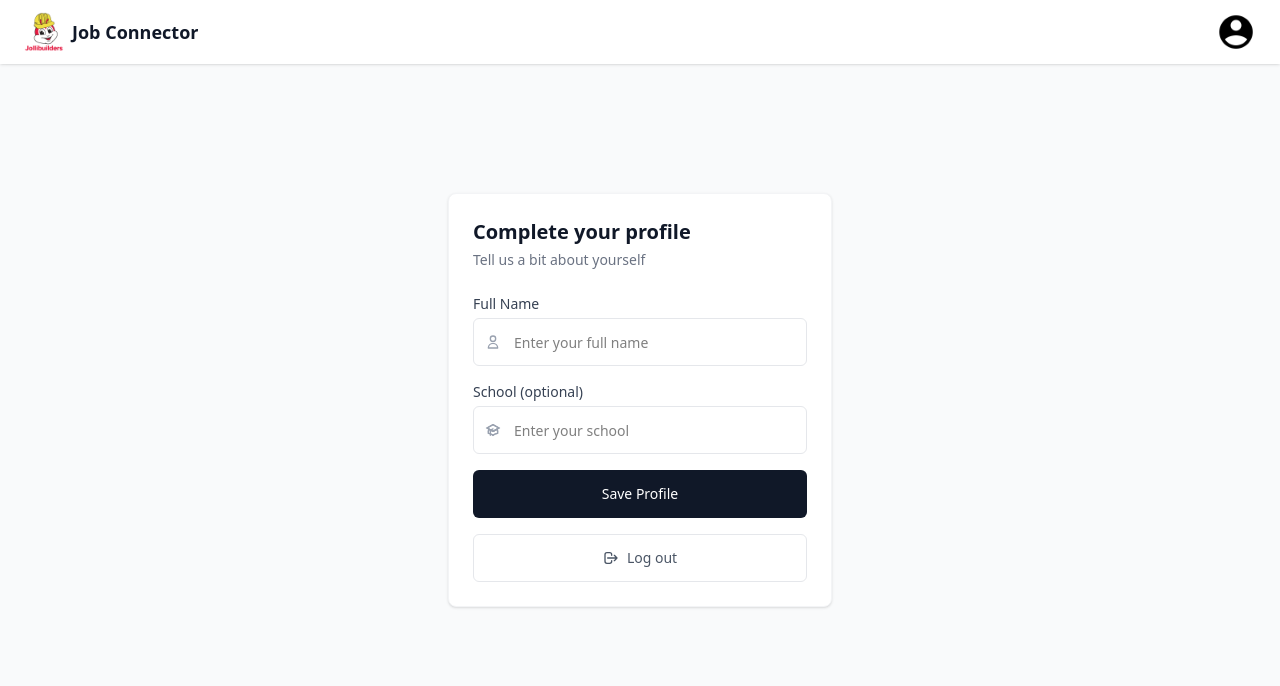
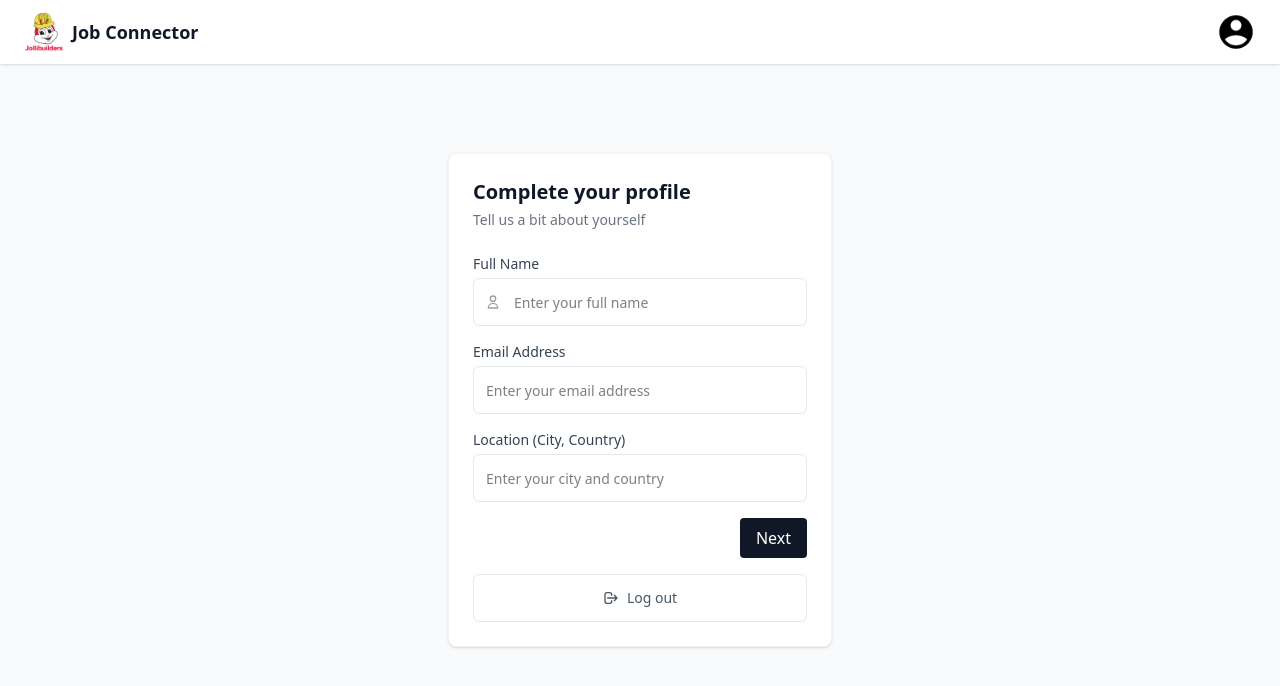
Before and after one commit to Jollibuilders/FIP_Project, a React (Vite) app in the folder frontend/: page /profile-setup in a window 1280 px wide. Shown: the top 686 px of the page. Built offline with nearby package versions, Linux system fonts and the light colour scheme; no server answers; sample sign-in values are in the browser's storage.

Commit message:
refactor profile setup into step-based form components
still needs to work on key skills tags, data validation, and firebase integration

```diff
--- a/frontend/src/ProfileSetup.jsx
+++ b/frontend/src/ProfileSetup.jsx
@@ -4,16 +4,34 @@ import { useNavigate } from 'react-router-dom';
 import { doc, updateDoc } from 'firebase/firestore';
 import { db } from './firebase';
 import { HiOutlineAcademicCap, HiOutlineUser, HiOutlineLogout } from 'react-icons/hi';
+import BasicInfo from "./components/profile_setup/BasicInfo.jsx";
+import ProfessionalDetails from "./components/profile_setup/ProfessionalDetails.jsx";
+import JobPreferences from "./components/profile_setup/JobPreferences.jsx";
+import AboutMe from "./components/profile_setup/AboutMe.jsx";
 
 const ProfileSetup = () => {
-  const [fullName, setFullName] = useState('');
-  const [school, setSchool] = useState('');
+  const [currentStep, setCurrentStep] = useState(0);
   const [error, setError] = useState('');
   const [success, setSuccess] = useState(false);
   const [loading, setLoading] = useState(false);
   const [currentUserUID, setCurrentUserUID] = useState(null);
   const navigate = useNavigate();
   const auth = getAuth();
+
+  const [formData, setFormData] = useState({
+    fullName: '',
+    emailAddress: '',
+    location: '',
+    school: '',
+    currentJobTitle: '',
+    yearsOfExperience: 0,
+    keySkills: [],
+    desiredJobTitle: '',
+    employmentType: '',
+    desiredLocation: '',
+    resume: null,
+    aboutMe: ''
+  })
 
   useEffect(() => {
     const unsubscribe = onAuthStateChanged(auth, (user) => {
@@ -32,10 +50,18 @@ const ProfileSetup = () => {
     }
   };
 
+  const nextStep = () => {
+    setCurrentStep((prev) => prev + 1);
+  }
+
+  const previousStep = () => {
+    setCurrentStep((prev) => prev - 1);
+  }
+
   const handleSubmit = async (e) => {
     e.preventDefault();
 
-    if (!fullName.trim()) {
+    if (!formData.fullName.trim()) {
       setError('Full Name is required.');
       return;
     }
@@ -49,10 +75,7 @@ const ProfileSetup = () => {
       setLoading(true);
       setError('');
 
-      await updateDoc(doc(db, 'users', currentUserUID), {
-        fullName,
-        school: school || null,
-      });
+      await updateDoc(doc(db, 'users', currentUserUID), formData);
 
       setSuccess(true);
       navigate('/home')
@@ -63,6 +86,13 @@ const ProfileSetup = () => {
       setLoading(false);
     }
   };
+
+  const steps = [
+    <BasicInfo formData={formData} setFormData={setFormData} />,
+    <ProfessionalDetails formData={formData} setFormData={setFormData} />,
+    <JobPreferences formData={formData} setFormData={setFormData} />,
+    <AboutMe formData={formData} setFormData={setFormData} />
+  ]
 
   return (
     <div className="min-h-screen flex items-center justify-center bg-gray-50 p-4">
@@ -84,48 +114,32 @@ const ProfileSetup = () => {
           )}
 
           <form onSubmit={handleSubmit} className="space-y-4">
-            <div>
-              <label htmlFor="fullName" className="block text-sm font-medium text-gray-700 mb-1">
-                Full Name
-              </label>
-              <div className="relative">
-                <div className="absolute inset-y-0 left-0 pl-3 flex items-center pointer-events-none">
-                  <HiOutlineUser className="h-4 w-4 text-gray-400" />
-                </div>
-                <input
-                  type="text"
-                  id="fullName"
-                  value={fullName}
-                  onChange={(e) => setFullName(e.target.value)}
-                  className="pl-10 w-full h-12 border border-gray-200 rounded-md text-sm focus:border-gray-900 focus:ring-0 transition-colors"
-                  placeholder="Enter your full name"
-                />
-              </div>
-            </div>
+            {/* Render the current step */}
+            {steps[currentStep]}
 
-            <div>
-              <label htmlFor="school" className="block text-sm font-medium text-gray-700 mb-1">
-                School (optional)
-              </label>
-              <div className="relative">
-                <div className="absolute inset-y-0 left-0 pl-3 flex items-center pointer-events-none">
-                  <HiOutlineAcademicCap className="h-4 w-4 text-gray-400" />
-                </div>
-                <input
-                  type="text"
-                  id="school"
-                  value={school}
-                  onChange={(e) => setSchool(e.target.value)}
-                  className="pl-10 w-full h-12 border border-gray-200 rounded-md text-sm focus:border-gray-900 focus:ring-0 transition-colors"
-                  placeholder="Enter your school"
-                />
-              </div>
-            </div>
-
+            <div className="flex justify-between mt-4">
+              {currentStep > 0 && (
+                <button
+                  type="button"
+                  onClick={previousStep}
+                  className="px-4 py-2 bg-gray-300 rounded hover:bg-gray-400"
+                >
+                  Previous
+                </button>
+              )}
+              {currentStep < steps.length - 1 ? (
+                <button
+                  type="button"
+                  onClick={nextStep}
+                  className="ml-auto px-4 py-2 bg-gray-900 text-white rounded hover:bg-gray-800"
+                >
+                  Next
+                </button>
+              ) : (
                 <button
                   type="submit"
                   disabled={loading}
-              className={`w-full h-12 rounded-md text-sm font-medium transition-colors duration-200 ${
+                  className={`ml-auto px-4 py-2 rounded transition-colors duration-200 ${
                     loading
                       ? 'bg-gray-100 text-gray-400 cursor-not-allowed'
                       : 'bg-gray-900 text-white hover:bg-gray-800'
@@ -133,6 +147,8 @@ const ProfileSetup = () => {
                 >
                   {loading ? 'Saving...' : 'Save Profile'}
                 </button>
+              )}
+            </div>
           </form>
 
           <button
--- /dev/null
+++ b/frontend/src/components/profile_setup/AboutMe.jsx
@@ -0,0 +1,27 @@
+import React from 'react';
+
+const AboutMe = ({ formData, setFormData }) => {
+  const handleChange = (e) => {
+    setFormData({ ...formData, [e.target.name]: e.target.value });
+  };
+
+  return (
+    <div>
+      <div className="mb-4">
+        <label htmlFor="aboutMe" className="block text-sm font-medium text-gray-700 mb-1">
+          About Me
+        </label>
+        <textarea
+          name="aboutMe"
+          id="aboutMe"
+          value={formData.aboutMe}
+          onChange={handleChange}
+          className="w-full h-32 border border-gray-200 rounded-md text-sm focus:border-gray-900 focus:ring-0 transition-colors px-3"
+          placeholder="Tell us about yourself"
+        />
+      </div>
+    </div>
+  )
+}
+
+export default AboutMe;
--- /dev/null
+++ b/frontend/src/components/profile_setup/BasicInfo.jsx
@@ -0,0 +1,64 @@
+import React from 'react';
+import { HiOutlineUser } from 'react-icons/hi';
+
+const BasicInfo = ({ formData, setFormData }) => {
+  const handleChange = (e) => {
+    setFormData({ ...formData, [e.target.name]: e.target.value });
+  };
+
+  return (
+    <div>
+      <div className="mb-4">
+        <label htmlFor="fullName" className="block text-sm font-medium text-gray-700 mb-1">
+          Full Name
+        </label>
+        <div className="relative">
+          <div className="absolute inset-y-0 left-0 pl-3 flex items-center pointer-events-none">
+            <HiOutlineUser className="h-4 w-4 text-gray-400" />
+          </div>
+          <input
+            type="text"
+            name="fullName"
+            id="fullName"
+            value={formData.fullName}
+            onChange={handleChange}
+            className="pl-10 w-full h-12 border border-gray-200 rounded-md text-sm focus:border-gray-900 focus:ring-0 transition-colors"
+            placeholder="Enter your full name"
+          />
+        </div>
+      </div>
+
+      <div className="mb-4">
+        <label htmlFor="emailAddress" className="block text-sm font-medium text-gray-700 mb-1">
+          Email Address
+        </label>
+        <input
+          type="email"
+          name="emailAddress"
+          id="emailAddress"
+          value={formData.emailAddress}
+          onChange={handleChange}
+          className="w-full h-12 border border-gray-200 rounded-md text-sm focus:border-gray-900 focus:ring-0 transition-colors px-3"
+          placeholder="Enter your email address"
+        />
+      </div>
+
+      <div className="mb-4">
+        <label htmlFor="location" className="block text-sm font-medium text-gray-700 mb-1">
+          Location (City, Country)
+        </label>
+        <input
+          type="text"
+          name="location"
+          id="location"
+          value={formData.location}
+          onChange={handleChange}
+          className="w-full h-12 border border-gray-200 rounded-md text-sm focus:border-gray-900 focus:ring-0 transition-colors px-3"
+          placeholder="Enter your city and country"
+        />
+      </div>
+    </div>
+  );
+};
+
+export default BasicInfo;
--- /dev/null
+++ b/frontend/src/components/profile_setup/JobPreferences.jsx
@@ -0,0 +1,77 @@
+import React from 'react';
+
+const JobPreferences = ({ formData, setFormData }) => {
+  const handleChange = (e) => {
+    setFormData({ ...formData, [e.target.name]: e.target.value });
+  };
+
+  return (
+    <div>
+      <div className="mb-4">
+        <label htmlFor="desiredJobTitle" className="block text-sm font-medium text-gray-700 mb-1">
+          Desired Job Title
+        </label>
+        <input
+          type="text"
+          name="desiredJobTitle"
+          id="desiredJobTitle"
+          value={formData.desiredJobTitle}
+          onChange={handleChange}
+          className="w-full h-12 border border-gray-200 rounded-md text-sm focus:border-gray-900 focus:ring-0 transition-colors px-3"
+          placeholder="Enter your desired job title"
+        />
+      </div>
+
+      <div className="mb-4">
+        <label htmlFor="employmentType" className="block text-sm font-medium text-gray-700 mb-1">
+          Employment Type
+        </label>
+        <select
+          name="employmentType"
+          id="employmentType"
+          value={formData.employmentType}
+          onChange={handleChange}
+          className="w-full h-12 border border-gray-200 rounded-md text-sm focus:border-gray-900 focus:ring-0 transition-colors px-3">
+          <option value="">Select an option</option>
+          <option value="Full-time">Full-time</option>
+          <option value="Part-time">Part-time</option>
+          <option value="Contract">Contract</option>
+          <option value="Internship">Internship</option>
+        </select>
+      </div>
+
+      <div className="mb-4">
+        <label htmlFor="desiredLocation" className="block text-sm font-medium text-gray-700 mb-1">
+          Desired Location
+        </label>
+        <select
+          name="desiredLocation"
+          id="desiredLocation"
+          value={formData.desiredLocation}
+          onChange={handleChange}
+          className="w-full h-12 border border-gray-200 rounded-md text-sm focus:border-gray-900 focus:ring-0 transition-colors px-3">
+          <option value="">Select an option</option>
+          <option value="Remote">Remote</option>
+          <option value="Hybrid">Hybrid</option>
+          <option value="On-Site">On-Site</option>
+        </select>
+      </div>
+
+      <div className="mb-4">
+        <label htmlFor="resume" className="block text-sm font-medium text-gray-700 mb-1">
+          Resume
+        </label>
+        <input
+          type="file"
+          name="resume"
+          id="resume"
+          accept=".pdf"
+          onChange={handleChange}
+          className="w-full h-12 border border-gray-200 rounded-md text-sm focus:border-gray-900 focus:ring-0 transition-colors px-3"
+        />
+      </div>
+    </div>
+  )
+}
+
+export default JobPreferences;
--- /dev/null
+++ b/frontend/src/components/profile_setup/ProfessionalDetails.jsx
@@ -0,0 +1,73 @@
+import React from 'react';
+
+const ProfessionalDetails = ({ formData, setFormData }) => {
+  const handleChange = (e) => {
+    setFormData({ ...formData, [e.target.name]: e.target.value });
+  };
+
+  return (
+    <div>
+      <div className="mb-4">
+        <label htmlFor="school" className="block text-sm font-medium text-gray-700 mb-1">
+          School
+        </label>
+        <input
+          type="text"
+          name="school"
+          id="school"
+          value={formData.school}
+          onChange={handleChange}
+          className="w-full h-12 border border-gray-200 rounded-md text-sm focus:border-gray-900 focus:ring-0 transition-colors px-3"
+          placeholder="Enter your school"
+        />
+      </div>
+
+      <div className="mb-4">
+        <label htmlFor="currentJobTitle" className="block text-sm font-medium text-gray-700 mb-1">
+          Current Job Title
+        </label>
+        <input
+          type="text"
+          name="currentJobTitle"
+          id="currentJobTitle"
+          value={formData.currentJobTitle}
+          onChange={handleChange}
+          className="w-full h-12 border border-gray-200 rounded-md text-sm focus:border-gray-900 focus:ring-0 transition-colors px-3"
+          placeholder="Enter your current job title"
+        />
+      </div>
+
+      <div className="mb-4">
+        <label htmlFor="yearsOfExperience" className="block text-sm font-medium text-gray-700 mb-1">
+          Years of Experience
+        </label>
+        <input
+          type="number"
+          name="yearsOfExperience"
+          id="yearsOfExperience"
+          value={formData.yearsOfExperience}
+          onChange={handleChange}
+          className="w-full h-12 border border-gray-200 rounded-md text-sm focus:border-gray-900 focus:ring-0 transition-colors px-3"
+          placeholder="Enter your amount of experience"
+        />
+      </div>
+
+      <div className="mb-4">
+        <label htmlFor="keySkills" className="block text-sm font-medium text-gray-700 mb-1">
+          Key Skills
+        </label>
+        <input
+          type="text"
+          name="keySkills"
+          id="keySkills"
+          value={formData.keySkills}
+          onChange={handleChange}
+          className="w-full h-12 border border-gray-200 rounded-md text-sm focus:border-gray-900 focus:ring-0 transition-colors px-3"
+          placeholder="Skills (Up to five)"
+        />
+      </div>
+    </div>
+  )
+}
+
+export default ProfessionalDetails;
```
Lines whose indentation alone changed are shown as unchanged.
